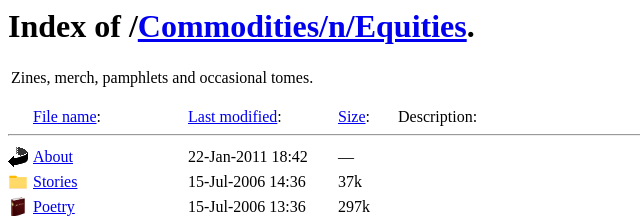
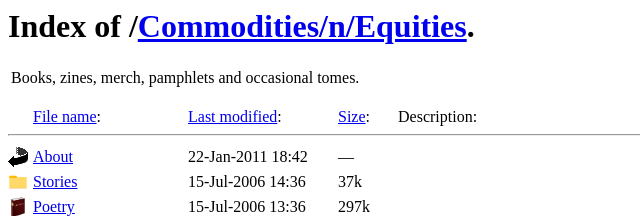
Before and after one commit to user27011947/Commodities, a plain HTML site: page n/Equities/index.html in a window 1280 px wide. Shown: the top 216 px of the page, 0-640 px from the left. Drawn offline with Linux system fonts and the light colour scheme.

Commit message:
Add files via upload

```diff
--- a/n/Equities/index.html
+++ b/n/Equities/index.html
@@ -65,7 +65,8 @@
 <table cellpadding="3" cellspacing="0">
   <tbody>
     <tr>
-      <td valign="bottom"> Zines, merch, pamphlets and occasional tomes. </td>
+      <td valign="bottom"> Books, zines, merch, pamphlets and occasional tomes.
+      </td>
     </tr>
   </tbody>
 </table>
```
